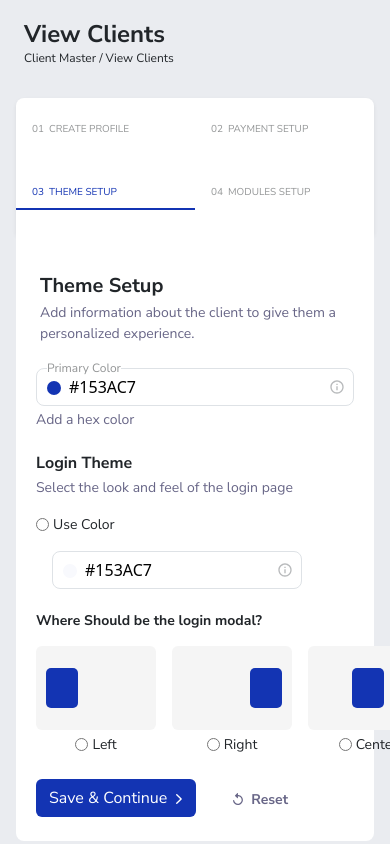
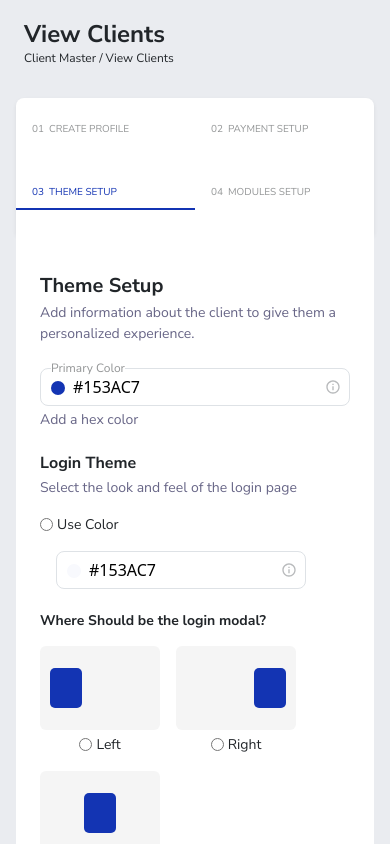
Before and after one commit to bhatshakran/vouch-adminpanel, a React (Vite) app: page /add/themesetup in a window 390 px wide. Built offline with nearby package versions, Linux system fonts and the light colour scheme.

Commit message:
Resposive to 1920*1280

```diff
--- a/src/App.css
+++ b/src/App.css
@@ -51,7 +51,7 @@
     width: 150px !important;
   }
   .modulesubmenu {
-    width: calc(100%) !important;
+    width: 100% !important;
   }
 }
 
--- a/src/routes/Dashboard/Clients/AddClient/CreateProfile/CreateProfile.jsx
+++ b/src/routes/Dashboard/Clients/AddClient/CreateProfile/CreateProfile.jsx
@@ -30,7 +30,7 @@ const CreateProfile = () => {
             </p>
           </div>
         </div>
-        <div className='container'>
+        <div className='mx-3'>
           <div className=' d-flex flex-wrap justify-content-between gap-1 '>
             <InputGroup placeholder='Company Name' />
             <InputGroup placeholder='Website' />
--- a/src/routes/Dashboard/Clients/AddClient/ModuleSetup/ModuleSidebar.jsx
+++ b/src/routes/Dashboard/Clients/AddClient/ModuleSetup/ModuleSidebar.jsx
@@ -51,7 +51,7 @@ const ModuleSidebar = ({ renderSubmenu }) => {
             id='module3'
             name='module3'
             value='DailyTasks'
-            checked={submenuactive}
+            defaultChecked={submenuactive}
             className={`${submenuactive && 'whiteaccent'}`}
           />
           <div className='d-flex justify-content-between w-100'>
--- a/src/routes/Dashboard/Clients/AddClient/ModuleSetup/ModulesSetup.tsx
+++ b/src/routes/Dashboard/Clients/AddClient/ModuleSetup/ModulesSetup.tsx
@@ -19,13 +19,13 @@ const ModulesSetup = () => {
           </p>
         </div>
 
-        <div className='container d-flex flex-column flex-md-row gap-5 md-g-0 justify-content-start w-100'>
+        <div className='mx-3 d-flex flex-column flex-md-row gap-5 justify-content-start'>
           <ModuleSidebar
             renderSubmenu={() => setRenderSubmenu(!rendersubmenu)}
           />
           {rendersubmenu && <SubMenu />}
         </div>
-        <div className='mt-5 container d-flex flex-wrap gap-4 nunito'>
+        <div className='mt-5 mx-3 d-flex flex-wrap gap-4 nunito'>
           <button className='btn primarybg  text-white d-flex gap-2 align-items-center'>
             <span>Save & Continue</span>
             <span>
--- a/src/routes/Dashboard/Clients/AddClient/ModuleSetup/SubMenu.jsx
+++ b/src/routes/Dashboard/Clients/AddClient/ModuleSetup/SubMenu.jsx
@@ -15,7 +15,7 @@ const SubMenu = () => {
                 xmlns='http://www.w3.org/2000/svg'
               >
                 <rect width='48' height='48' rx='8' fill='#E8EBF9' />
-                <g clip-path='url(#clip0_1_8454)'>
+                <g clipPath='url(#clip0_1_8454)'>
                   <path
                     d='M24 12C17.376 12 12 17.376 12 24C12 30.624 17.376 36 24 36C30.624 36 36 30.624 36 24C36 17.376 30.624 12 24 12ZM32.952 20.544L29.616 21.924C29.004 20.292 27.72 18.996 26.076 18.396L27.456 15.06C29.976 16.02 31.98 18.024 32.952 20.544ZM24 27.6C22.008 27.6 20.4 25.992 20.4 24C20.4 22.008 22.008 20.4 24 20.4C25.992 20.4 27.6 22.008 27.6 24C27.6 25.992 25.992 27.6 24 27.6ZM20.556 15.048L21.96 18.384C20.304 18.984 18.996 20.292 18.384 21.948L15.048 20.556C16.02 18.024 18.024 16.02 20.556 15.048ZM15.048 27.444L18.384 26.064C18.996 27.72 20.292 29.016 21.948 29.616L20.544 32.952C18.024 31.98 16.02 29.976 15.048 27.444ZM27.456 32.952L26.076 29.616C27.72 29.004 29.016 27.708 29.616 26.052L32.952 27.456C31.98 29.976 29.976 31.98 27.456 32.952Z'
                     fill='#153AC7'
--- a/src/routes/Dashboard/Clients/AddClient/PaymentSetup/PaymentSetup.jsx
+++ b/src/routes/Dashboard/Clients/AddClient/PaymentSetup/PaymentSetup.jsx
@@ -18,7 +18,7 @@ const PaymentSetup = () => {
           </p>
         </div>
 
-        <div className='container'>
+        <div className='mx-3'>
           <div className=' d-flex flex-wrap justify-content-between gap-1 '>
             <InputGroup placeholder='Billing Address' w='full' />
             <SelectInput placeholder='Select State' required={true} />
--- a/src/routes/Dashboard/Clients/AddClient/ThemeSetup/ThemeSetup.jsx
+++ b/src/routes/Dashboard/Clients/AddClient/ThemeSetup/ThemeSetup.jsx
@@ -12,7 +12,7 @@ const ThemeSetup = () => {
           </p>
         </div>
 
-        <div className='container mt-4'>
+        <div className='mx-3 mt-4'>
           <div
             className='position-relative border rounded-3 px-2 d-flex align-items-center'
             style={{ borderColor: '#e6e6e6' }}
@@ -54,7 +54,7 @@ const ThemeSetup = () => {
           <span className='nunito secondarycolor f-14 '>Add a hex color</span>
         </div>
 
-        <div className='container mt-4'>
+        <div className='mx-3 mt-4'>
           <div>
             <h4 className='nunito fw-bold my-0 f-16'>Login Theme</h4>
             <p className='nunito secondarycolor my-1 f-14'>
@@ -63,7 +63,7 @@ const ThemeSetup = () => {
           </div>
         </div>
 
-        <div className='container mt-3'>
+        <div className='mx-3 mt-3'>
           <div className='d-flex align-items-center gap-1 nunito f-14'>
             <input
               type='radio'
@@ -113,13 +113,13 @@ const ThemeSetup = () => {
           </div>
         </div>
 
-        <div className='container mt-4'>
+        <div className='mx-3 mt-4'>
           <div>
             <h4 className='nunito f-14 fw-bold'>
               Where Should be the login modal?
             </h4>
             {/* login modal position */}
-            <div className='d-flex gap-3 mt-3'>
+            <div className='d-flex flex-wrap gap-3 mt-3'>
               <div className='d-flex flex-column align-items-center gap-1'>
                 <div className='login-modal left-modal posleftmodal'></div>
                 <div className='d-flex align-items-center gap-1 nunito f-14'>
@@ -139,7 +139,7 @@ const ThemeSetup = () => {
                   <label htmlFor='right'>Right</label>
                 </div>
               </div>
-              <div className='d-flex flex-column align-items-center gap-1'>
+              <div className='d-flex  flex-column align-items-center gap-1'>
                 <div className='login-modal center-modal poscentermodal translate-x-middle'></div>
                 <div className='d-flex align-items-center gap-1 nunito f-14'>
                   <input
@@ -155,7 +155,7 @@ const ThemeSetup = () => {
           </div>
         </div>
 
-        <div className='mt-4 container d-flex flex-wrap gap-4 nunito'>
+        <div className='mt-4 mx-3 d-flex flex-wrap gap-4 nunito'>
           <button className='btn primarybg  text-white d-flex gap-2 align-items-center'>
             <span>Save & Continue</span>
             <span>
```
